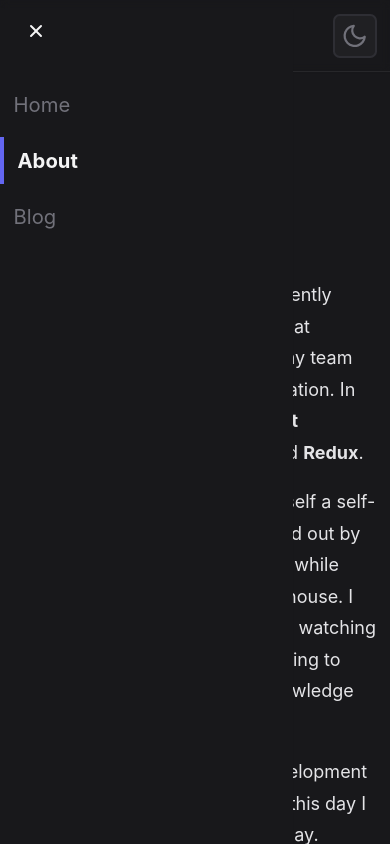
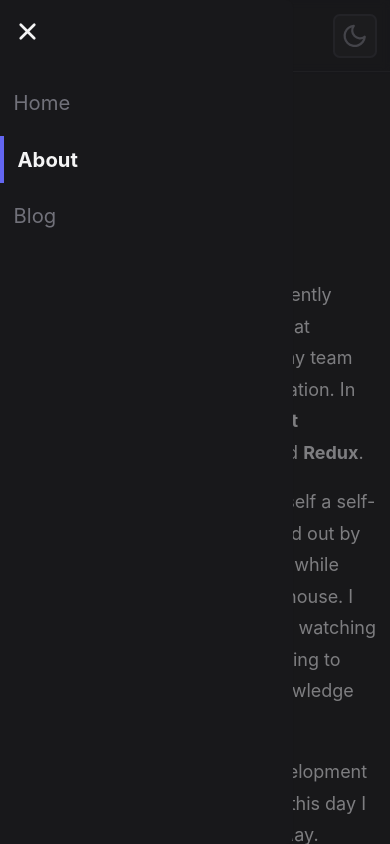
Before and after one commit to Maufive/niklasalbinsson, a Next.js app: page /about in a window 390 px wide. Both pictures are taken after a click on the button 36 px from the left and 35 px from the top of the page. Shown: the top 844 px of the page. Built offline with nearby package versions, Linux system fonts and the light colour scheme; no server answers.

Commit message:
Create new drawer menu component for mobile navigation

```diff
--- a/components/icons.tsx
+++ b/components/icons.tsx
@@ -68,13 +68,12 @@ const HamburgerIcon = () => (
   </svg>
 );
 
-const CloseIcon = () => (
+const CloseIcon: React.FC<{ className?: string }> = ({ className }) => (
   <svg
     xmlns="http://www.w3.org/2000/svg"
     viewBox="0 0 20 20"
     fill="currentColor"
-    width="20"
-    height="20"
+    className={className}
   >
     <path
       fillRule="evenodd"
--- /dev/null
+++ b/components/navigation/drawer-menu.tsx
@@ -0,0 +1,100 @@
+import { Dialog, Transition } from '@headlessui/react';
+import Link from 'next/link';
+import { Fragment } from 'react';
+import { LINKS } from './links';
+import { CloseIcon } from '../icons';
+
+type Props = {
+  isOpen: boolean;
+  closeModal: () => void;
+  pathname: string;
+};
+
+const DrawerMenu: React.FC<Props> = ({ isOpen, closeModal, pathname }) => (
+  <Transition appear show={isOpen} as={Fragment}>
+    <Dialog
+      as="div"
+      className="fixed inset-0 z-10 overflow-y-auto"
+      onClose={() => closeModal()}
+    >
+      <div className="min-h-screen">
+        <Transition.Child
+          as={Fragment}
+          enter="ease-out duration-300"
+          enterFrom="opacity-0"
+          enterTo="opacity-100"
+          leave="ease-in duration-200"
+          leaveFrom="opacity-100"
+          leaveTo="opacity-0"
+        >
+          <Dialog.Overlay className="fixed inset-0 bg-zinc-900/50" />
+        </Transition.Child>
+
+        <Transition.Child
+          as={Fragment}
+          enter="ease-out duration-300"
+          enterFrom="opacity-0 -translate-x-full"
+          enterTo="opacity-100 translate-x-0"
+          leave="ease-in duration-200"
+          leaveFrom="opacity-100 translate-x-0"
+          leaveTo="opacity-0 -translate-x-full"
+        >
+          <div className="inline-block h-screen w-9/12 transform overflow-hidden rounded-r-md bg-zinc-200 pt-4 shadow-sm transition-all dark:bg-zinc-900">
+            <Dialog.Title
+              as="button"
+              className="rounded-md pl-3 focus:outline-2 focus:outline-primary"
+              onClick={() => closeModal()}
+            >
+              <CloseIcon className="h-6 w-6" />
+            </Dialog.Title>
+
+            <ol className="mt-6 flex flex-col">
+              <Link href="/" passHref>
+                <li
+                  className={
+                    pathname === '/'
+                      ? 'mb-2 border-l-4 border-primary py-2 px-3'
+                      : 'mb-2 py-2 px-3'
+                  }
+                >
+                  <a
+                    className={
+                      pathname === '/'
+                        ? 'font-bold text-zinc-900 transition-colors hover:text-zinc-800 dark:text-zinc-100'
+                        : 'font-normal text-zinc-600 transition-colors dark:text-zinc-500 dark:hover:text-zinc-200'
+                    }
+                  >
+                    Home
+                  </a>
+                </li>
+              </Link>
+              {LINKS.map((link) => (
+                <Link key={link.href} href={link.href} passHref>
+                  <li
+                    className={
+                      pathname === link.href
+                        ? 'mb-2 border-l-4 border-primary py-2 px-3'
+                        : 'mb-2 py-2 px-3'
+                    }
+                  >
+                    <a
+                      className={
+                        pathname.includes(link.href)
+                          ? 'font-bold text-zinc-900 transition-colors hover:text-zinc-800 dark:text-zinc-100'
+                          : 'font-normal text-zinc-600 transition-colors dark:text-zinc-500 dark:hover:text-zinc-200'
+                      }
+                    >
+                      {link.label}
+                    </a>
+                  </li>
+                </Link>
+              ))}
+            </ol>
+          </div>
+        </Transition.Child>
+      </div>
+    </Dialog>
+  </Transition>
+);
+
+export default DrawerMenu;
--- a/components/navigation/mobile-menu.tsx
+++ b/components/navigation/mobile-menu.tsx
@@ -1,28 +1,9 @@
 import { useState, useEffect } from 'react';
-import Link from 'next/link';
-import { motion, AnimatePresence } from 'framer-motion';
+import { motion } from 'framer-motion';
 import { useLockedBody, useProgress } from 'utils/hooks';
 import ThemeSwitcher from '../theme-switcher/theme-switcher';
-import { LINKS } from './links';
-import { HamburgerIcon, CloseIcon } from '../icons';
-
-const NAV_CONTAINER_VARIANTS = {
-  initial: { x: -100, opacity: 0 },
-  exit: { x: -100, opacity: 0, boxShadow: 'none' },
-  show: {
-    x: 0,
-    opacity: 1,
-    transition: {
-      delayChildren: 0.25,
-      staggerChildren: 0.1,
-    },
-  },
-};
-
-const NAV_ITEM_VARIANTS = {
-  initial: { opacity: 0, x: -20 },
-  show: { opacity: 1, x: 0 },
-};
+import { HamburgerIcon } from '../icons';
+import DrawerMenu from './drawer-menu';
 
 const MobileNavigation: React.FC<{
   pathname: string;
@@ -58,69 +39,11 @@ const MobileNavigation: React.FC<{
           <HamburgerIcon />
         </button>
         <ThemeSwitcher />
-        <AnimatePresence>
-          {isOpen && (
-            <motion.nav
-              className="absolute top-0 left-0 z-20 flex h-screen w-9/12 flex-col bg-zinc-100 shadow-sm dark:bg-zinc-900"
-              variants={NAV_CONTAINER_VARIANTS}
-              initial="initial"
-              animate="show"
-              exit="exit"
-            >
-              <button
-                type="button"
-                className="mx-3 flex h-10 w-10 cursor-pointer items-center justify-center rounded-md focus:outline-2 focus:outline-primary"
-                onClick={() => setIsOpen(false)}
-              >
-                <CloseIcon />
-              </button>
-              <ol className="mt-6 flex flex-col">
-                <Link href="/" passHref>
-                  <motion.li
-                    className={
-                      pathname === '/'
-                        ? 'mb-2 border-l-4 border-primary py-2 px-3'
-                        : 'mb-2 py-2 px-3'
-                    }
-                    variants={NAV_ITEM_VARIANTS}
-                  >
-                    <a
-                      className={
-                        pathname === '/'
-                          ? 'font-bold text-zinc-900 transition-colors hover:text-zinc-800 dark:text-zinc-100'
-                          : 'font-normal text-zinc-600 transition-colors dark:text-zinc-500 dark:hover:text-zinc-200'
-                      }
-                    >
-                      Home
-                    </a>
-                  </motion.li>
-                </Link>
-                {LINKS.map((link) => (
-                  <Link key={link.href} href={link.href} passHref>
-                    <motion.li
-                      className={
-                        pathname === link.href
-                          ? 'mb-2 border-l-4 border-primary py-2 px-3'
-                          : 'mb-2 py-2 px-3'
-                      }
-                      variants={NAV_ITEM_VARIANTS}
-                    >
-                      <a
-                        className={
-                          pathname === link.href
-                            ? 'font-bold text-zinc-900 transition-colors hover:text-zinc-800 dark:text-zinc-100'
-                            : 'font-normal text-zinc-600 transition-colors dark:text-zinc-500 dark:hover:text-zinc-200'
-                        }
-                      >
-                        {link.label}
-                      </a>
-                    </motion.li>
-                  </Link>
-                ))}
-              </ol>
-            </motion.nav>
-          )}
-        </AnimatePresence>
+        <DrawerMenu
+          isOpen={isOpen}
+          closeModal={() => setIsOpen(false)}
+          pathname={pathname}
+        />
       </header>
     </>
   );
```
